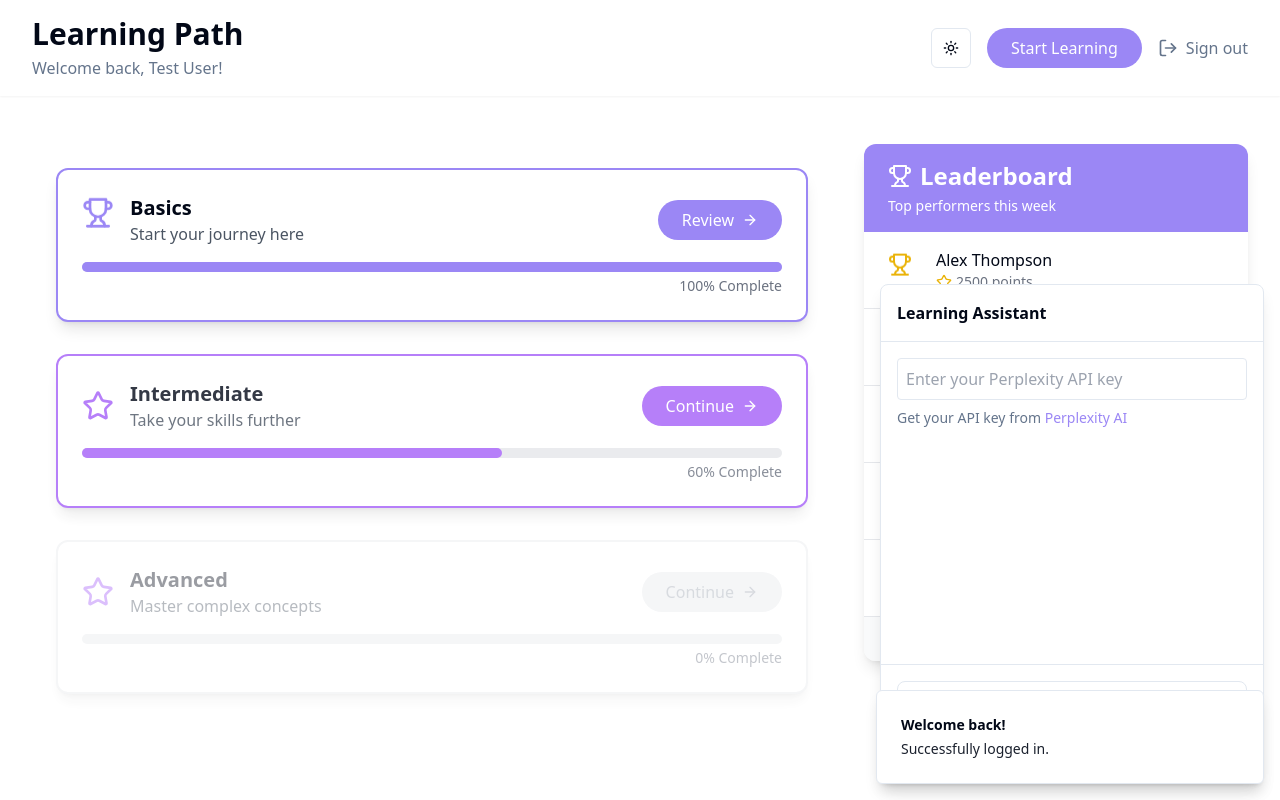
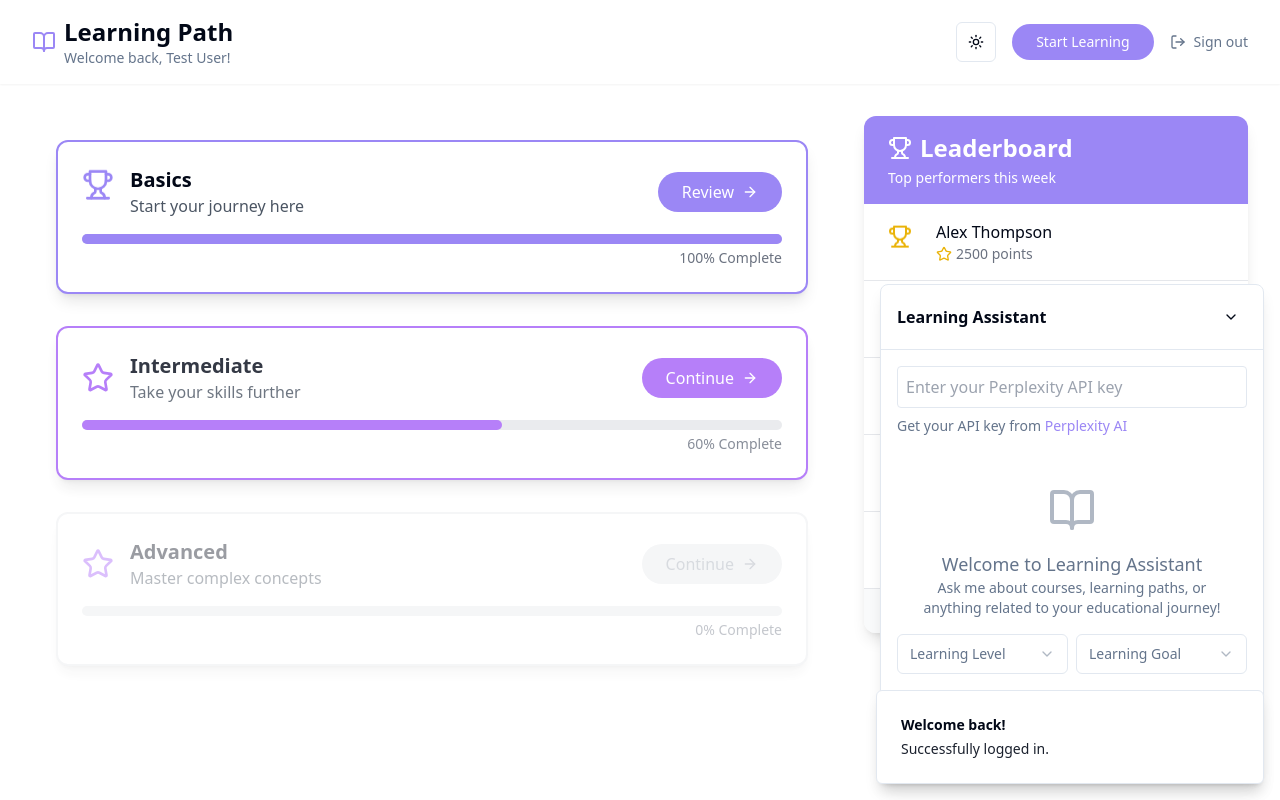
Before and after one commit to mrinalrajl/study-synergy-loop, a React (Vite) app: page /login in a window 1280 px wide. Both pictures are taken after typing "name@example.com", "Sample123" into the empty fields and a click on the button "Sign in". Built offline with nearby package versions, Linux system fonts and the light colour scheme.

Commit message:
Refactor: Improve UI and add features
- Improved the UI of the application.
- Added content suggestion feature.
- Added learning assistant feature.

```diff
--- a/src/components/CourseChat.tsx
+++ b/src/components/CourseChat.tsx
@@ -1,7 +1,11 @@
 
 import { useState, useEffect, useRef } from "react";
-import { Send } from "lucide-react";
+import { BookOpen, Send, X, ChevronDown, ChevronUp } from "lucide-react";
 import { useToast } from "@/hooks/use-toast";
+import { Button } from "@/components/ui/button";
+import { Sheet, SheetContent, SheetHeader, SheetTitle, SheetTrigger } from "@/components/ui/sheet";
+import { Command, CommandInput, CommandList, CommandGroup, CommandItem } from "@/components/ui/command";
+import { Select, SelectContent, SelectItem, SelectTrigger, SelectValue } from "@/components/ui/select";
 
 // Predefined suggestions for different topics
 const TOPIC_SUGGESTIONS: Record<string, string[]> = {
@@ -51,6 +55,24 @@ const DEFAULT_SUGGESTIONS = [
   "Career transition guidance"
 ];
 
+// Learning levels for users to select
+const LEARNING_LEVELS = [
+  "Beginner",
+  "Intermediate",
+  "Advanced",
+  "Expert"
+];
+
+// Learning goals templates
+const LEARNING_GOALS = [
+  "Get a job in tech",
+  "Improve current skills",
+  "Change career paths",
+  "Launch a project/startup",
+  "Academic research",
+  "Personal interest"
+];
+
 export const CourseChat = () => {
   const [message, setMessage] = useState("");
   const [apiKey, setApiKey] = useState("");
@@ -58,6 +80,10 @@ export const CourseChat = () => {
   const [isLoading, setIsLoading] = useState(false);
   const [suggestions, setSuggestions] = useState<string[]>([]);
   const [showSuggestions, setShowSuggestions] = useState(false);
+  const [learningLevel, setLearningLevel] = useState("");
+  const [learningGoal, setLearningGoal] = useState("");
+  const [isMinimized, setIsMinimized] = useState(false);
+  const [isOpen, setIsOpen] = useState(false);
   const suggestionsRef = useRef<HTMLDivElement>(null);
   const inputRef = useRef<HTMLInputElement>(null);
   const { toast } = useToast();
@@ -107,6 +133,21 @@ export const CourseChat = () => {
     inputRef.current?.focus();
   };
 
+  // Generate a personalized prompt based on user's learning level and goal
+  const generatePersonalizedPrompt = (userMessage: string) => {
+    let prompt = userMessage;
+
+    if (learningLevel) {
+      prompt += `\n\nMy learning level is: ${learningLevel}.`;
+    }
+
+    if (learningGoal) {
+      prompt += `\n\nMy learning goal is: ${learningGoal}.`;
+    }
+
+    return prompt;
+  };
+
   const handleSubmit = async (e: React.FormEvent) => {
     e.preventDefault();
     if (!message.trim()) return;
@@ -119,6 +160,7 @@ export const CourseChat = () => {
       return;
     }
 
+    const personalizedMessage = generatePersonalizedPrompt(message);
     const userMessage = { role: "user" as const, content: message };
     setMessages(prev => [...prev, userMessage]);
     setMessage("");
@@ -137,10 +179,10 @@ export const CourseChat = () => {
           messages: [
             {
               role: 'system',
-              content: 'You are a helpful learning assistant that suggests personalized courses and helps users achieve their learning goals. Keep responses focused on educational guidance and motivation.'
+              content: 'You are a helpful learning assistant that suggests personalized courses and helps users achieve their learning goals. Keep responses focused on educational guidance and motivation. Tailor recommendations based on user\'s learning level and goals when provided.'
             },
             ...messages,
-            userMessage
+            { role: 'user', content: personalizedMessage }
           ],
           temperature: 0.7,
           max_tokens: 1000,
@@ -163,12 +205,67 @@ export const CourseChat = () => {
     }
   };
 
-  return (
-    <div className="fixed bottom-4 right-4 w-96 h-[500px] bg-background border border-border rounded-lg shadow-lg flex flex-col">
-      <div className="p-4 border-b border-border">
+  const handleSelectLearningLevel = (value: string) => {
+    setLearningLevel(value);
+  };
+
+  const handleSelectLearningGoal = (goal: string) => {
+    setLearningGoal(goal);
+  };
+
+  const clearChat = () => {
+    setMessages([]);
+    toast({
+      title: "Chat cleared",
+      description: "Your conversation history has been cleared.",
+    });
+  };
+
+  // Mobile view uses a Sheet component
+  const renderMobileChat = () => (
+    <Sheet open={isOpen} onOpenChange={setIsOpen}>
+      <SheetTrigger asChild>
+        <Button
+          className="fixed bottom-4 right-4 rounded-full shadow-lg h-14 w-14 p-0 flex items-center justify-center md:hidden"
+          size="icon"
+        >
+          <BookOpen className="h-6 w-6" />
+        </Button>
+      </SheetTrigger>
+      <SheetContent className="sm:max-w-full h-[90vh] flex flex-col p-0">
+        <SheetHeader className="p-4 border-b border-border">
+          <SheetTitle className="text-center">Learning Assistant</SheetTitle>
+        </SheetHeader>
+        {renderChatContent()}
+      </SheetContent>
+    </Sheet>
+  );
+
+  // Desktop view shows a fixed chat window
+  const renderDesktopChat = () => (
+    <div className="fixed bottom-4 right-4 w-96 h-[500px] bg-background border border-border rounded-lg shadow-lg flex flex-col hidden md:flex">
+      <div className="p-4 border-b border-border flex justify-between items-center">
         <h3 className="font-semibold">Learning Assistant</h3>
+        <div className="flex gap-1">
+          <Button
+            variant="ghost"
+            size="icon"
+            className="h-8 w-8"
+            onClick={() => setIsMinimized(!isMinimized)}
+            aria-label={isMinimized ? "Expand" : "Minimize"}
+          >
+            {isMinimized ? <ChevronUp className="h-4 w-4" /> : <ChevronDown className="h-4 w-4" />}
+          </Button>
+        </div>
       </div>
 
+      {!isMinimized && renderChatContent()}
+    </div>
+  );
+
+  // Common chat content for both mobile and desktop
+  const renderChatContent = () => (
+    <>
       {!apiKey && (
         <div className="p-4">
           <input
@@ -193,6 +290,43 @@ export const CourseChat = () => {
       )}
 
       <div className="flex-1 overflow-y-auto p-4 space-y-4">
+        {messages.length === 0 && (
+          <div className="flex flex-col items-center justify-center h-full text-center text-muted-foreground">
+            <BookOpen className="h-12 w-12 mb-4 opacity-50" />
+            <h3 className="font-medium text-lg">Welcome to Learning Assistant</h3>
+            <p className="text-sm max-w-xs">
+              Ask me about courses, learning paths, or anything related to your educational journey!
+            </p>
+            <div className="grid grid-cols-2 gap-2 mt-4 w-full">
+              <Select value={learningLevel} onValueChange={handleSelectLearningLevel}>
+                <SelectTrigger className="w-full">
+                  <SelectValue placeholder="Learning Level" />
+                </SelectTrigger>
+                <SelectContent>
+                  {LEARNING_LEVELS.map(level => (
+                    <SelectItem key={level} value={level}>
+                      {level}
+                    </SelectItem>
+                  ))}
+                </SelectContent>
+              </Select>
+
+              <Select value={learningGoal} onValueChange={handleSelectLearningGoal}>
+                <SelectTrigger className="w-full">
+                  <SelectValue placeholder="Learning Goal" />
+                </SelectTrigger>
+                <SelectContent>
+                  {LEARNING_GOALS.map(goal => (
+                    <SelectItem key={goal} value={goal}>
+                      {goal}
+                    </SelectItem>
+                  ))}
+                </SelectContent>
+              </Select>
+            </div>
+          </div>
+        )}
+
         {messages.map((msg, i) => (
           <div
             key={i}
@@ -220,6 +354,19 @@ export const CourseChat = () => {
         )}
       </div>
 
+      {messages.length > 0 && (
+        <div className="px-4 py-2">
+          <Button
+            variant="ghost"
+            size="sm"
+            onClick={clearChat}
+            className="text-xs w-full"
+          >
+            Clear conversation
+          </Button>
+        </div>
+      )}
+
       <form onSubmit={handleSubmit} className="p-4 border-t border-border">
         <div className="flex flex-col gap-2">
           <div className="relative w-full">
@@ -229,9 +376,18 @@ export const CourseChat = () => {
               value={message}
               onChange={handleInputChange}
               placeholder="Ask about courses or learning goals..."
-              className="w-full p-2 border rounded-lg focus:outline-none focus:ring-2 focus:ring-primary"
+              className="w-full p-2 border rounded-lg focus:outline-none focus:ring-2 focus:ring-primary pr-10"
               onFocus={() => message.length > 2 && setShowSuggestions(true)}
             />
+            <Button
+              type="submit"
+              disabled={isLoading || !message.trim()}
+              className="absolute right-1 top-1 p-1 h-8 w-8"
+              size="icon"
+              variant="ghost"
+            >
+              <Send className="w-4 h-4" />
+            </Button>
 
             {showSuggestions && (
               <div
@@ -250,27 +406,15 @@ export const CourseChat = () => {
               </div>
             )}
           </div>
-
-          <div className="flex gap-2">
-            <input
-              type="text"
-              value={message}
-              onChange={handleInputChange}
-              placeholder="Ask about courses or learning goals..."
-              className="flex-1 p-2 border rounded-lg focus:outline-none focus:ring-2 focus:ring-primary"
-              onFocus={() => message.length > 2 && setShowSuggestions(true)}
-              hidden
-            />
-            <button
-              type="submit"
-              disabled={isLoading}
-              className="p-2 bg-primary text-primary-foreground rounded-lg hover:bg-primary-hover disabled:opacity-50"
-            >
-              <Send className="w-5 h-5" />
-            </button>
-          </div>
         </div>
       </form>
-    </div>
+    </>
+  );
+
+  return (
+    <>
+      {renderMobileChat()}
+      {renderDesktopChat()}
+    </>
   );
 };
--- a/src/pages/Index.tsx
+++ b/src/pages/Index.tsx
@@ -4,7 +4,7 @@ import { Leaderboard } from "@/components/Leaderboard";
 import { CourseChat } from "@/components/CourseChat";
 import { ThemeToggle } from "@/components/ThemeToggle";
 import { useAuth } from "@/contexts/AuthContext";
-import { LogOut } from "lucide-react";
+import { BookOpen, LogOut } from "lucide-react";
 
 const Index = () => {
   const { user, logout } = useAuth();
@@ -14,31 +14,34 @@ const Index = () => {
       <header className="bg-card shadow-sm">
         <div className="max-w-7xl mx-auto px-4 sm:px-6 lg:px-8 py-4">
           <div className="flex justify-between items-center">
-            <div>
-              <h1 className="text-3xl font-bold text-foreground">Learning Path</h1>
-              <p className="text-muted-foreground mt-1">Welcome back, {user?.name}!</p>
+            <div className="flex items-center gap-2">
+              <BookOpen className="h-6 w-6 text-primary" />
+              <div>
+                <h1 className="text-2xl font-bold text-foreground">Learning Path</h1>
+                <p className="text-sm text-muted-foreground">Welcome back, {user?.name}!</p>
+              </div>
             </div>
             <div className="flex items-center gap-4">
               <ThemeToggle />
               <button
-                className="bg-primary hover:bg-primary-hover text-primary-foreground px-6 py-2 rounded-full transition-all duration-300 transform hover:scale-105 focus:outline-none focus:ring-2 focus:ring-primary focus:ring-opacity-50"
+                className="bg-primary hover:bg-primary-hover text-primary-foreground px-6 py-2 rounded-full text-sm font-medium transition-all duration-300 transform hover:scale-105 focus:outline-none focus:ring-2 focus:ring-primary focus:ring-opacity-50"
                 title="Begin your learning journey"
               >
                 Start Learning
               </button>
               <button
                 onClick={logout}
-                className="flex items-center gap-2 text-muted-foreground hover:text-foreground"
+                className="flex items-center gap-2 text-muted-foreground hover:text-foreground text-sm"
                 title="Sign out"
               >
-                <LogOut className="w-5 h-5" />
+                <LogOut className="w-4 h-4" />
                 Sign out
               </button>
             </div>
           </div>
         </div>
       </header>
-      <main className="max-w-7xl mx-auto px-4 sm:px-6 lg:px-8 py-12">
+      <main className="max-w-7xl mx-auto px-4 sm:px-6 lg:px-8 py-8">
         <div className="grid grid-cols-1 lg:grid-cols-3 gap-8">
           <div className="lg:col-span-2">
             <LearningPath />
```
